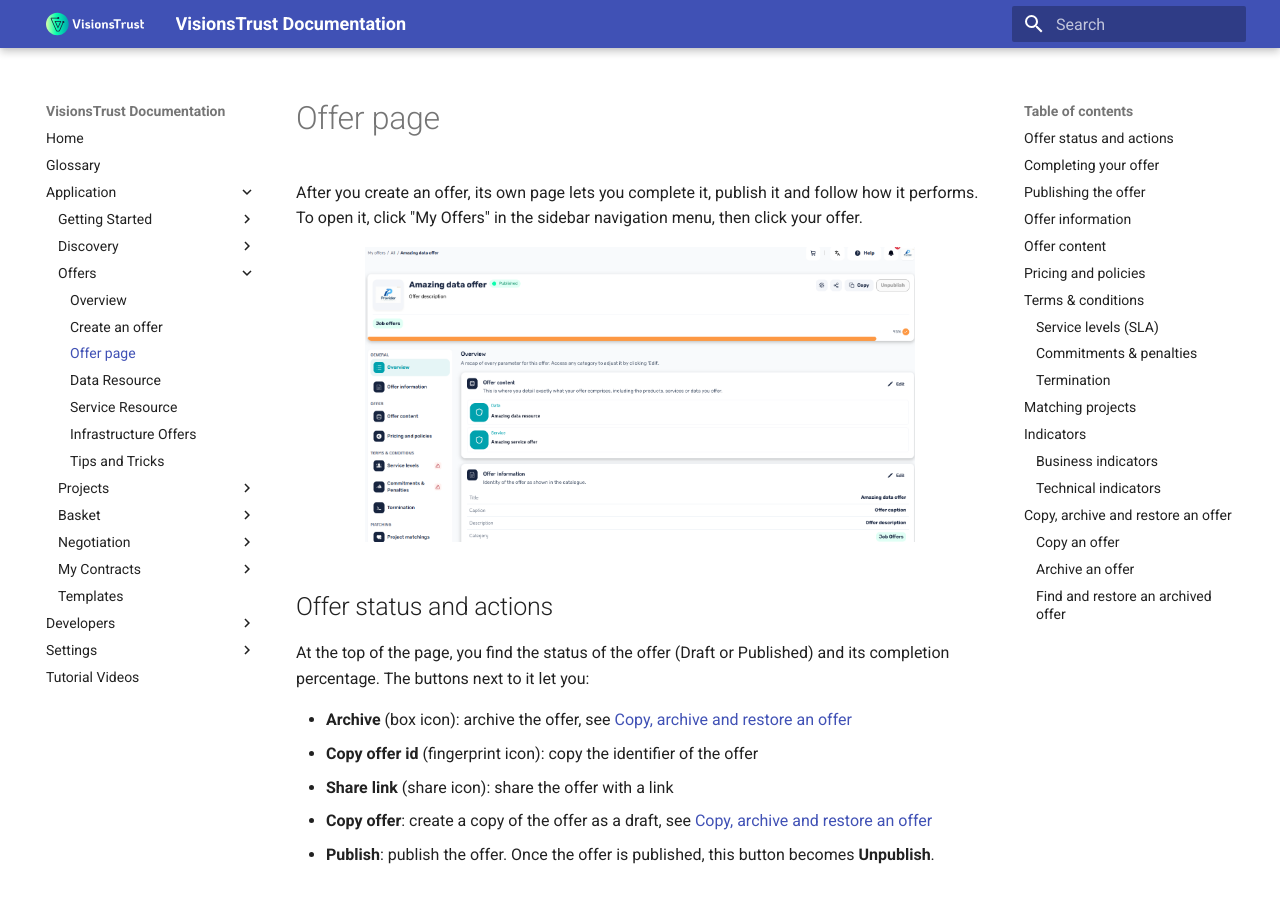
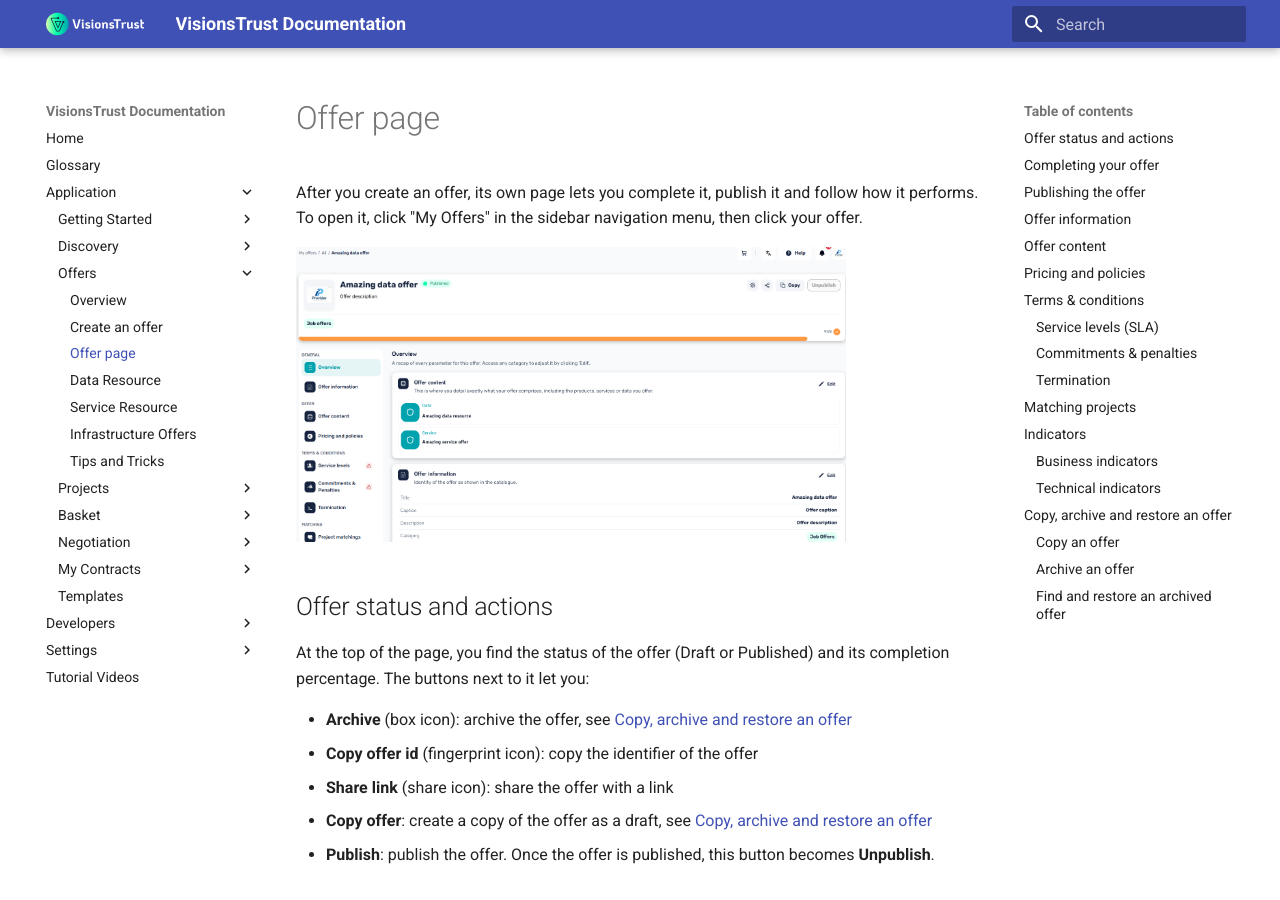
Before and after one commit to VisionsOfficial/visionstrust-docs, an MkDocs documentation site: the page built from docs/application/registering-resources/offer-settings.md, in a window 1280 px wide and 900 px high. Built offline with MkDocs 1.6.1 and Material for MkDocs 9.7.7, drawn with Linux system fonts in a browser that asks for light colours.

```diff
--- a/docs/application/registering-resources/offer-settings.md
+++ b/docs/application/registering-resources/offer-settings.md
@@ -2,7 +2,7 @@
 
 After you create an offer, its own page lets you complete it, publish it and follow how it performs. To open it, click "My Offers" in the sidebar navigation menu, then click your offer.
 
-<p style="text-align: center;"><img src="../../images/offer_settings.png" alt="A package" width="80%"></p>
+<p><img src="../../images/offer_settings.png" alt="A package" width="80%"></p>
 
 ## Offer status and actions
 
@@ -72,7 +72,7 @@ The offer content is the list of data and/or service resources that your offer c
 When you create a data offer, a data resource with the same name is created automatically and added to your offer, so that the offer already has one resource. You can complete it in the "My Resources" page, for example with the anonymised extract and the update frequency.
 
 To add other resources:
-<p style="text-align: center;"><img src="../../images/offer_contents.png" alt="A package" width="80%"></p>
+<p><img src="../../images/offer_contents.png" alt="A package" width="80%"></p>
 
 1. Open "Offer content" in the menu on the left.
 2. Click the **Create a new resource** button to create a resource, or the **Browse existing resource** button to add one you already have.
@@ -86,7 +86,7 @@ The pricing of an offer is managed through packages. You can define from one to
 
 Click the **Add a package** button to add a package. The packages are shown to the orchestrators in the order you set.
 
-<p style="text-align: center;"><img src="../../images/offer_package.png" alt="A package" width="80%"></p>
+<p><img src="../../images/offer_package.png" alt="A package" width="80%"></p>
 
 A package shows a "PRICE FIXED" or "PRICE NEGOTIABLE" tag. Orchestrators see this tag in the catalogue and in their basket, so they know whether they can negotiate the price.
 
```
Also changed, not shown: docs/application/basket/basket-steps.md (+2 -0 lines), docs/application/projects/creating-a-project.md (+1 -1 lines), docs/application/projects/project-settings.md (+4 -0 lines), docs/images/projects.png.
